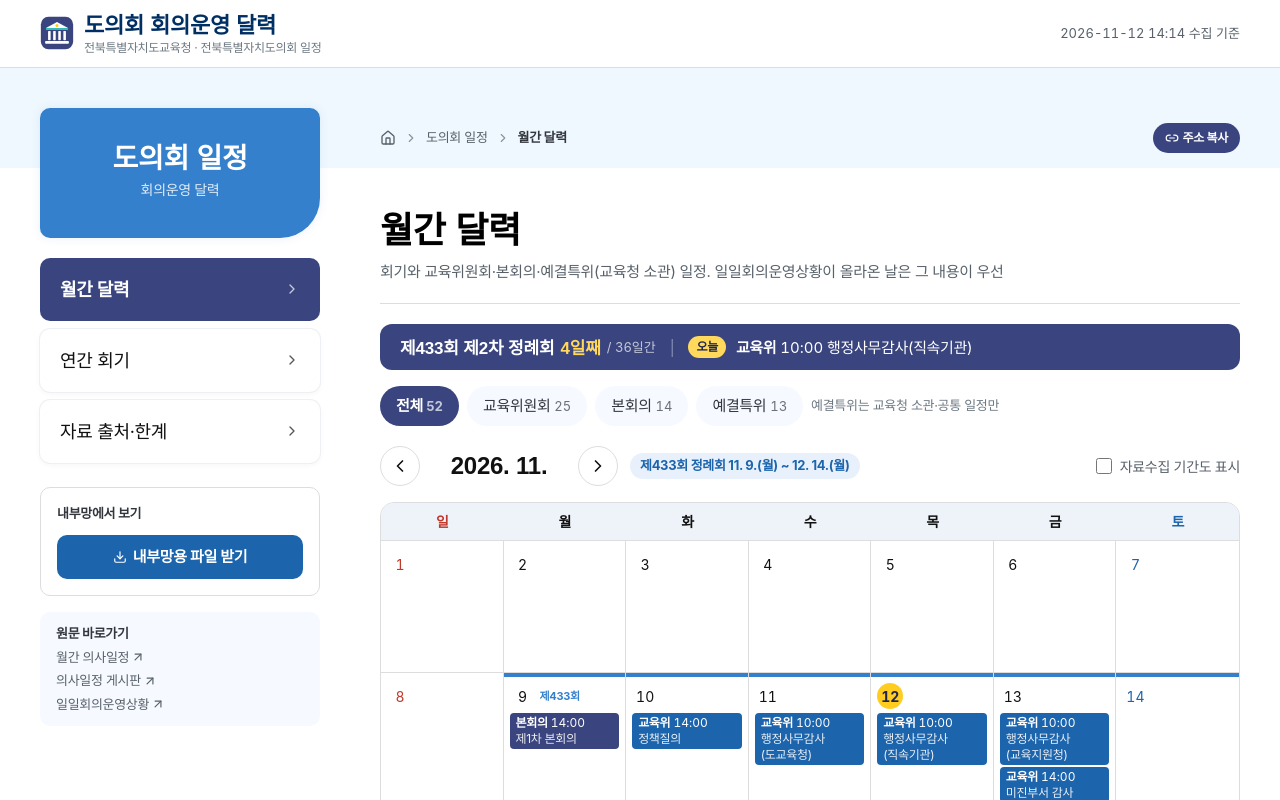
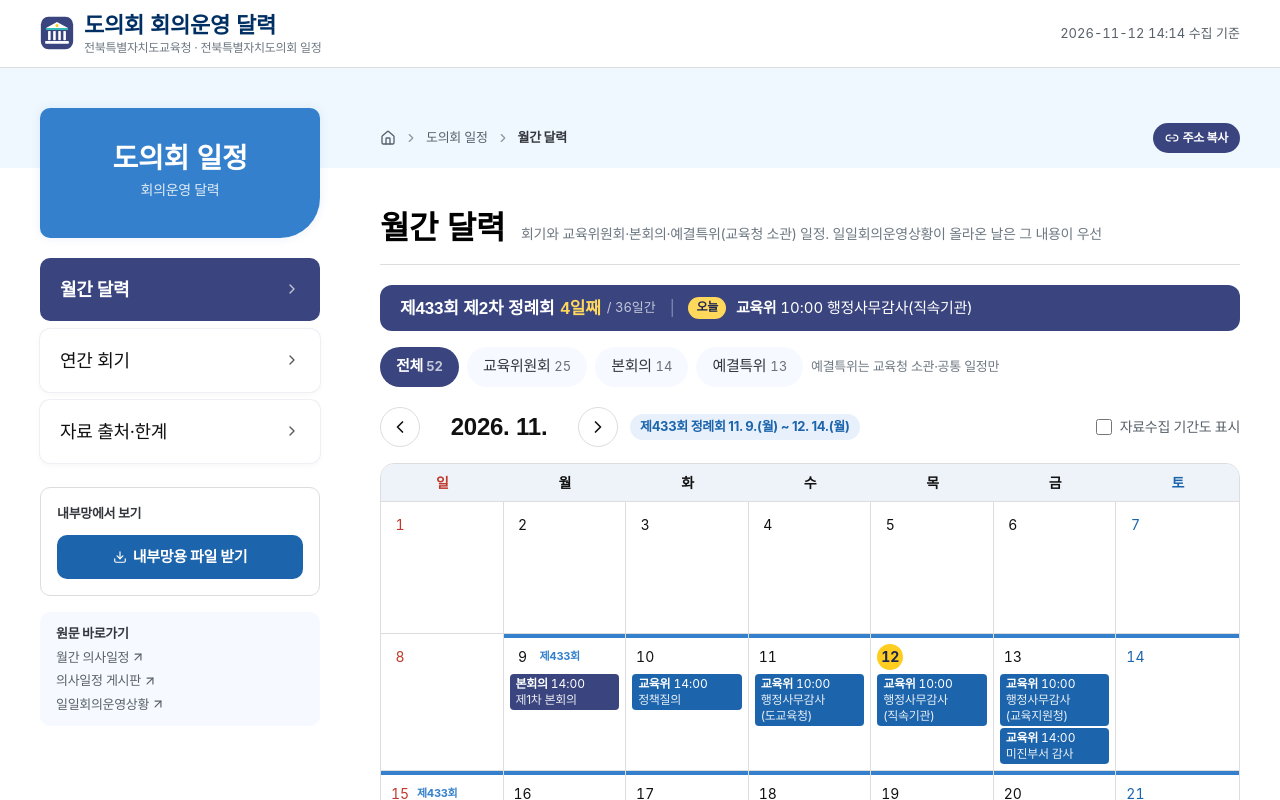
Before and after one commit to kain9012-bit/jbe-council-calendar, a React (Vite) app: page / in a window 1280 px wide. Shown: the top 800 px of the page. Built offline with nearby package versions, Linux system fonts and the light colour scheme; a web font is replaced by a local one.

Commit message:
페이지 제목과 설명 한 줄로

```diff
--- a/src/components/Shell.tsx
+++ b/src/components/Shell.tsx
@@ -234,12 +234,12 @@ export const SubLayout: React.FC<{ lnb: React.ReactNode; trail: string[]; childr
 );
 
 export const PageTitle: React.FC<{ children: React.ReactNode; desc?: React.ReactNode; right?: React.ReactNode }> = ({ children, desc, right }) => (
-  <div className="border-b border-[var(--nr-line)] pb-3 sm:pb-5 lg:pt-2">
-    <div className="flex flex-wrap items-end justify-between gap-3">
-      <h1 className="nr-title text-[24px] sm:text-[36px] leading-tight text-black">{children}</h1>
-      {right}
+  <div className="border-b border-[var(--nr-line)] pb-3 sm:pb-4 lg:pt-2">
+    <div className="flex flex-wrap items-baseline gap-x-4 gap-y-1">
+      <h1 className="nr-title text-[24px] sm:text-[32px] leading-tight text-black shrink-0">{children}</h1>
+      {desc && <p className="hidden sm:block text-[14px] text-slate-500">{desc}</p>}
+      {right && <div className="ml-auto">{right}</div>}
     </div>
-    {desc && <p className="hidden sm:block mt-2 text-[15px] text-slate-600">{desc}</p>}
   </div>
 );
 
```
